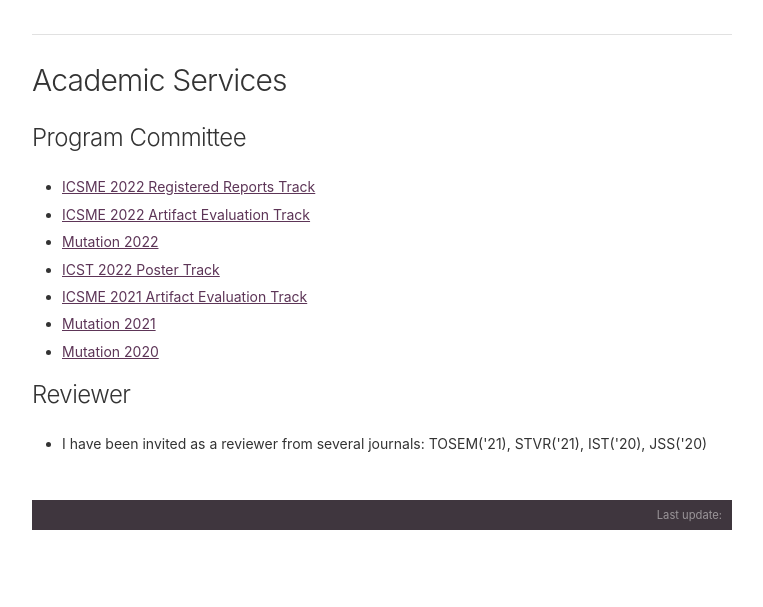
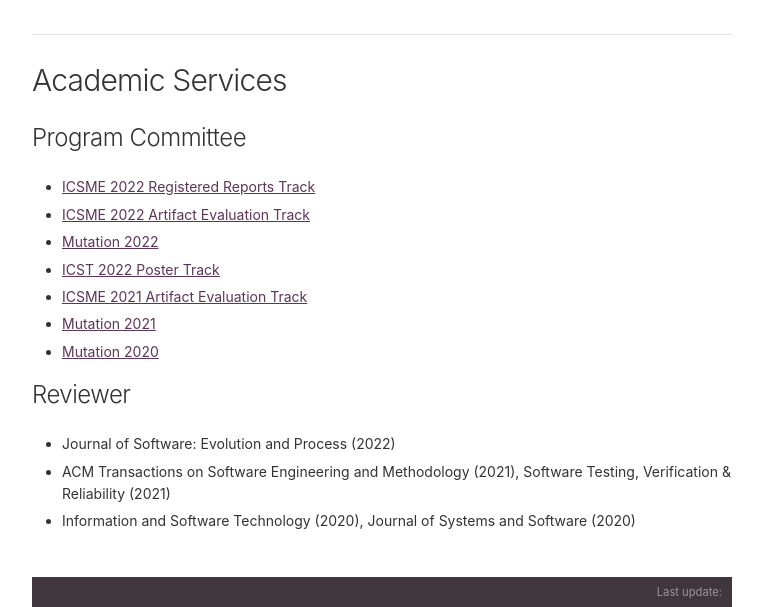
Before and after one commit to dbr7/mycv, a Jekyll site: the page built from index.md, in a window 1280 px wide. Shown: the part 1195-1802 px from the top of the page, without its empty margins (258-1021 px from the left). Built offline with Jekyll 4.4.1, drawn with Linux system fonts in a browser that asks for light colours; before the commit the page ends 1725 px from its top, so only the background shows below that.

Commit message:
Add reviewer

```diff
--- a/_layouts/default.html
+++ b/_layouts/default.html
@@ -74,7 +74,13 @@
         <h5>Reviewer</h5>
         <ul>
           <li>
-            I have been invited as a reviewer from several journals: TOSEM('21), STVR('21), IST('20), JSS('20)
+            Journal of Software: Evolution and Process (2022)
+          </li>
+          <li>
+            ACM Transactions on Software Engineering and Methodology (2021), Software Testing, Verification & Reliability (2021)
+          </li>
+          <li>
+            Information and Software Technology (2020), Journal of Systems and Software (2020)
           </li>
         </ul>
       </div>
--- a/_sass/main.scss
+++ b/_sass/main.scss
@@ -1,10 +1,12 @@
+$main-color: #663d5e;
+
 body {
     font-family: -apple-system, ".SFNSText-Regular", "San Francisco", "Roboto", "Segoe UI", "Helvetica Neue", "Lucida Grande", Arial, sans-serif;
 }
 
 
 #header {
-    background-color: #663d5e;
+    background-color: $main-color;
     height: 35px;
 }
 
@@ -37,7 +39,7 @@
 }
 
 #author-name {
-    color: #663d5e;
+    color: $main-color;
     display: inline-block;
 }
 
@@ -94,7 +96,7 @@
 
     .title {
         font-weight: 500;
-        color: #663d5e;
+        color: $main-color;
     }
 
     .body {
```
